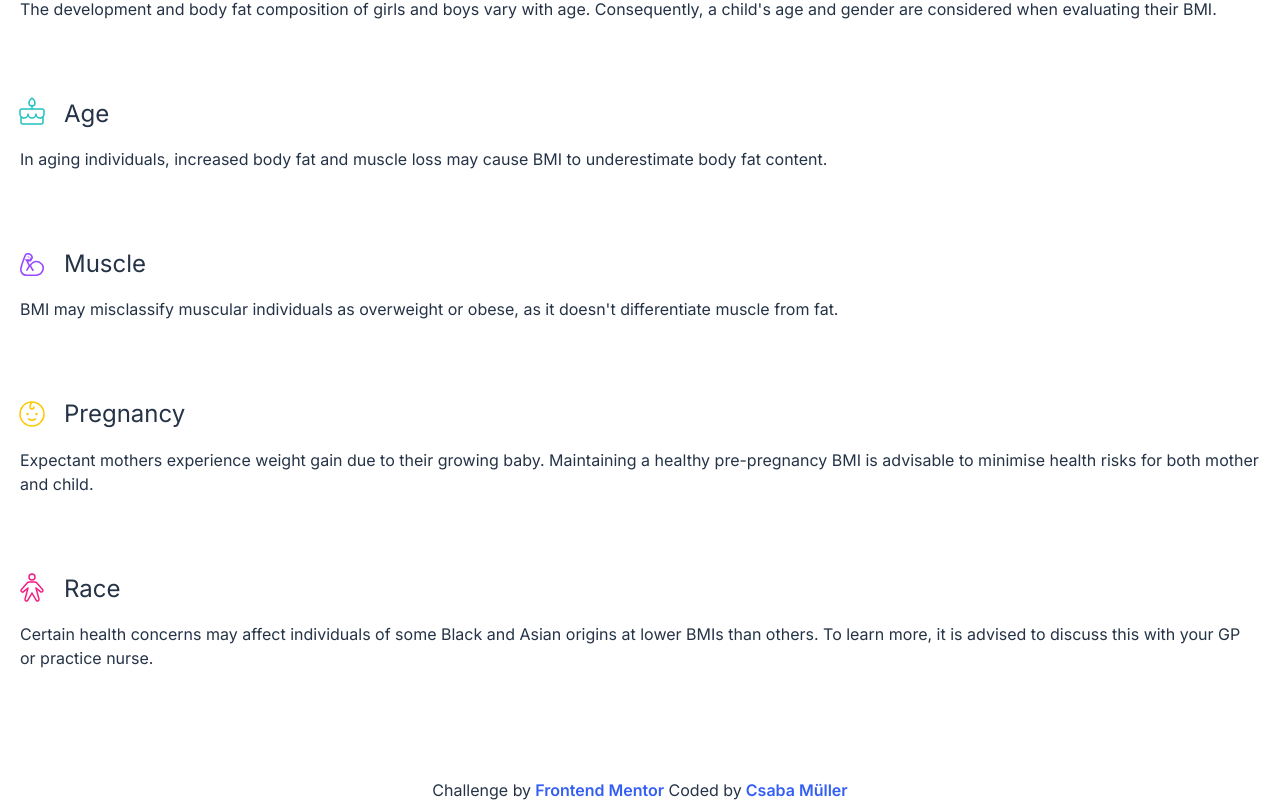
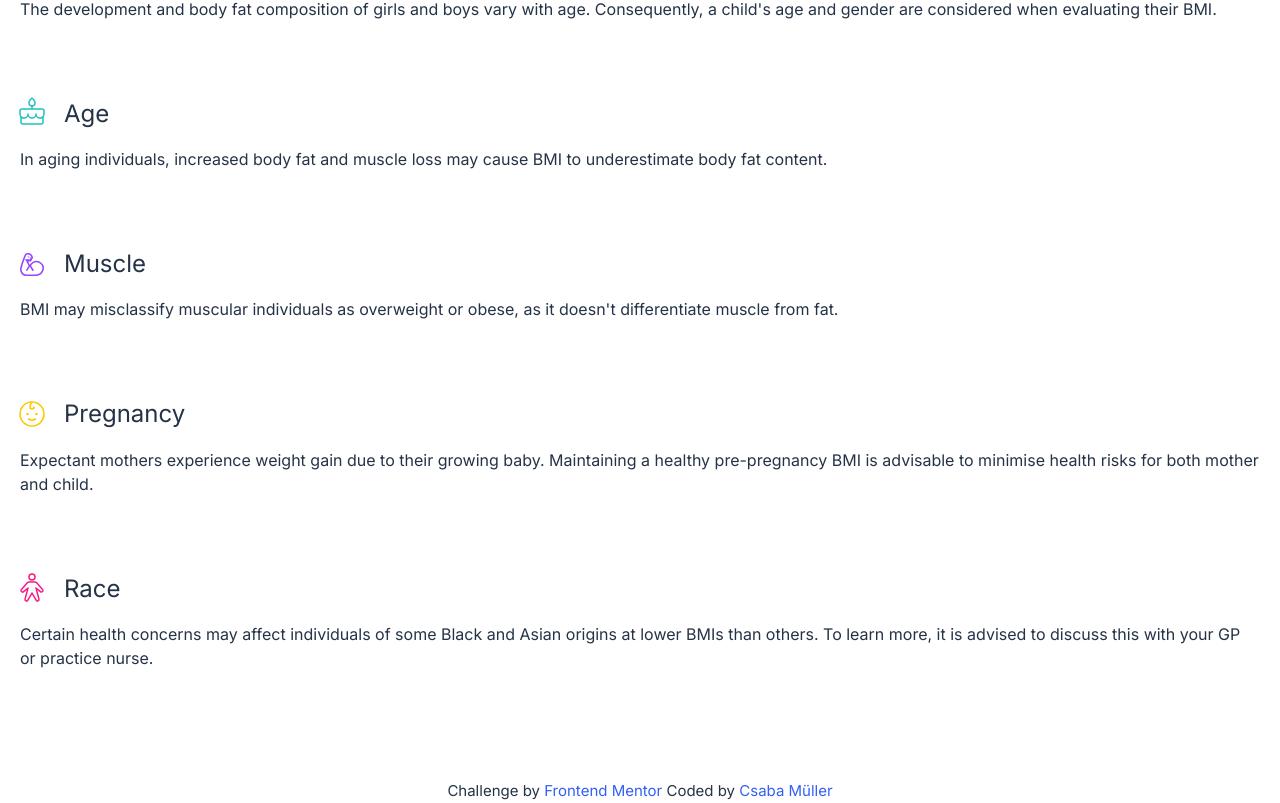
Before and after one commit to Csabooo/frontendmentor-18-bmi-calculator, a React (Vite) app: page / in a window 1280 px wide. Shown: the part 3545-4348 px from the top of the page. Built offline with nearby package versions, Linux system fonts and the light colour scheme.

Commit message:
attribution text size modified

```diff
--- a/src/components/Attribution/Attribution.module.css
+++ b/src/components/Attribution/Attribution.module.css
@@ -7,6 +7,12 @@ span {
   @apply text-[10px] font-normal;
 }
  */
+
 .all {
   @apply pt-7 text-center;
 }
+
+.all a,
+.all span {
+  @apply text-body-s font-normal;
+}
```
